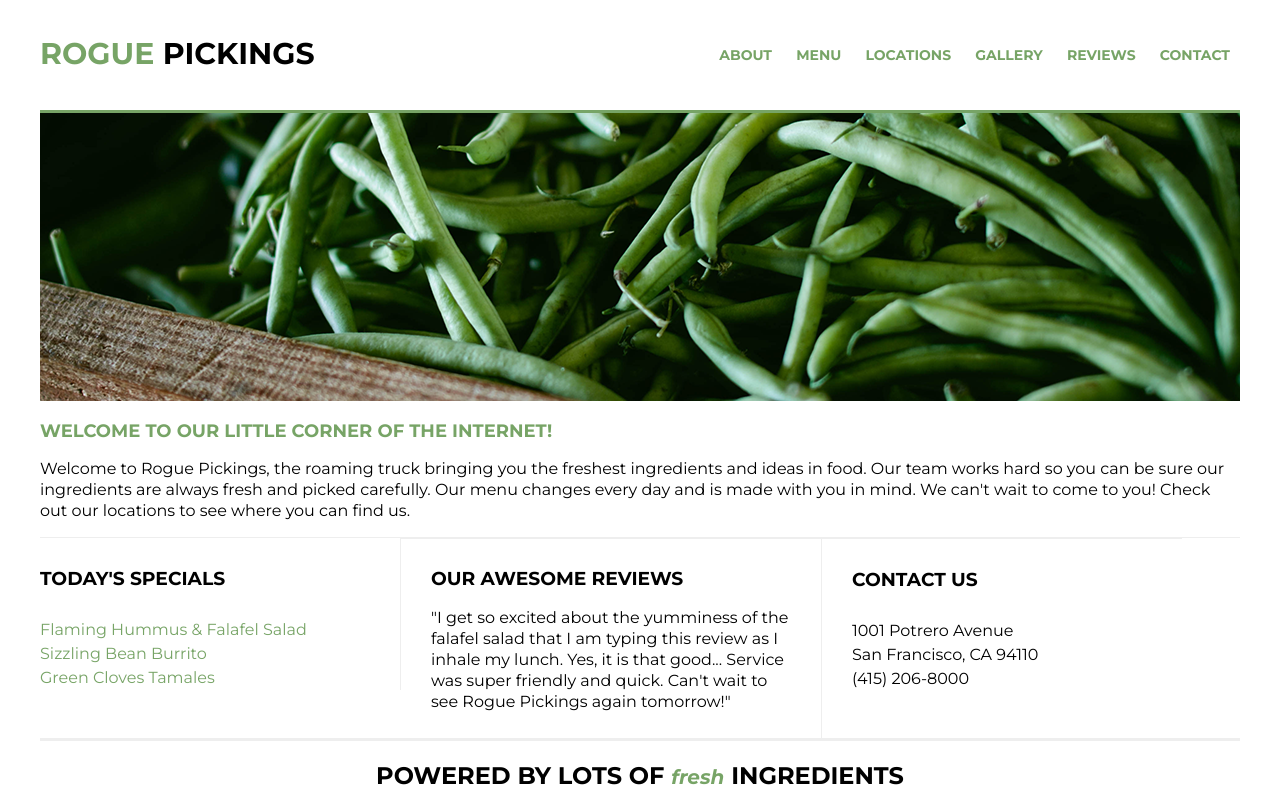
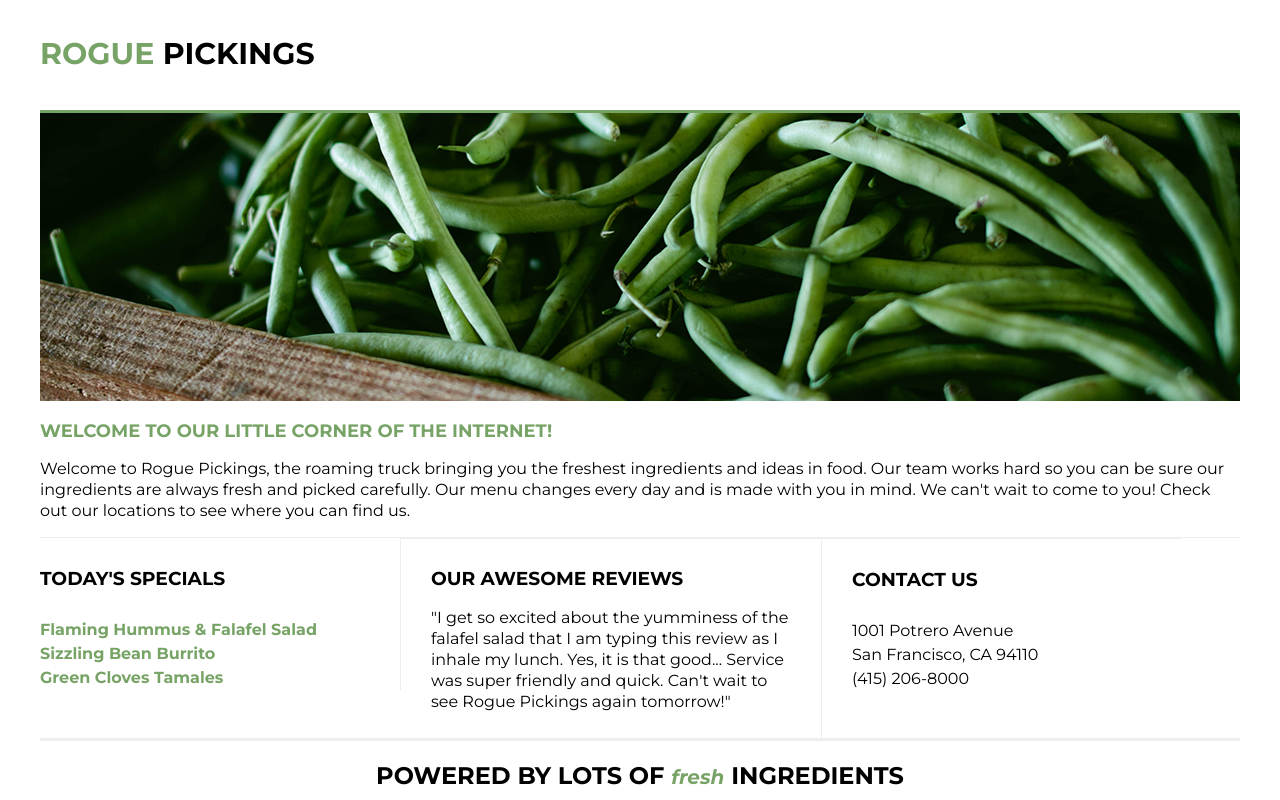
Before and after one commit to sallylit/rogue-pickings, a plain HTML site: page index.html in a window 1280 px wide. Drawn offline with Linux system fonts and the light colour scheme.

Commit message:
updated page

```diff
--- a/css/main.css
+++ b/css/main.css
@@ -110,11 +110,12 @@ header nav a {
 	list-style-type: none;
 }
 
-#specials a {
+#specials li {
 	color: #77a466;
 	text-decoration: none;
 	text-align: left;
 	line-height: 24px;
+	font-weight: bold;
 }
 
 #reviews {
--- a/index.html
+++ b/index.html
@@ -9,14 +9,7 @@
     <body>
     	<header>
     		<h1><span>Rogue</span> Pickings</h1>
-    		<nav>
-    			<a href="#about">About</a>
-    			<a href="#menu">Menu</a>
-    			<a href="#locations">Locations</a>
-    			<a href="#gallery">Gallery</a>
-    			<a href="#reviews">Reviews</a>
-    			<a href="#content">Contact</a>
-    		</nav>
+
 
 
 
@@ -35,9 +28,9 @@
     				<div class="third-width" id="specials">
     					<h3>Today's Specials</h3>
     					<ul>
-    						<li><a href="flaming hummus">Flaming Hummus &amp; Falafel Salad</a></li>
-    						<li><a href="sizzling bean">Sizzling Bean Burrito</a></li>
-    						<li><a href="green cloves">Green Cloves Tamales</a></li>
+    						<li>Flaming Hummus &amp; Falafel Salad</li>
+    						<li>Sizzling Bean Burrito</li>
+    						<li>Green Cloves Tamales</li>
     					</ul>
     				</div>
     				<div class="third-width" id="reviews">
```
